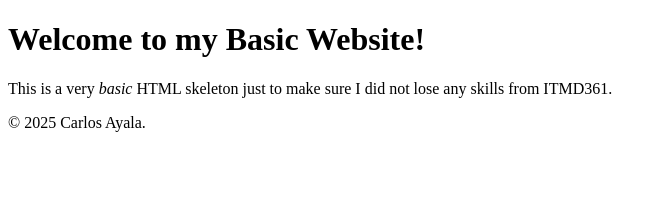
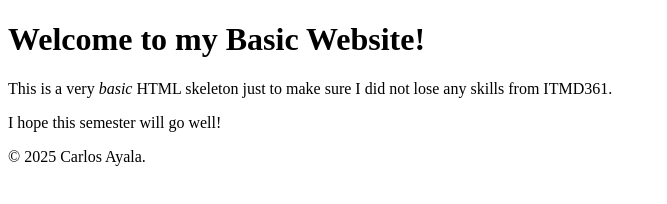
Before and after one commit to ITMd-362-CA/lab1, a plain HTML site: page index.html in a window 1280 px wide. Shown: the whole page, without its empty margins (0-667 px from the left). Drawn offline with Linux system fonts and the light colour scheme.

Commit message:
Update index.html

```diff
--- a/index.html
+++ b/index.html
@@ -13,6 +13,7 @@
     </header>
 
     <p>This is a very <em>basic</em> HTML skeleton just to make sure I did not lose any skills from ITMD361.</p>
+    <p>I hope this semester will go well!</p>
 
     <footer>
       <p>&copy; 2025 Carlos Ayala.</p>
```
